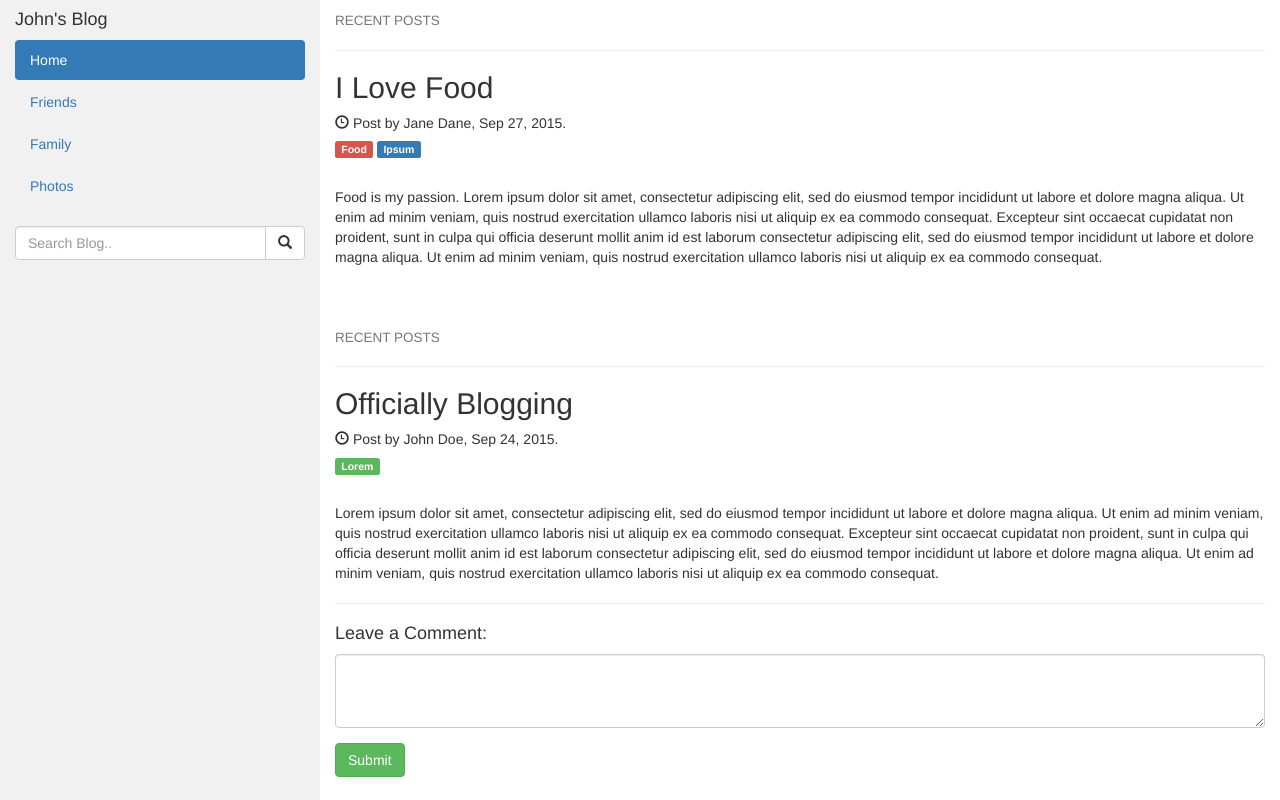
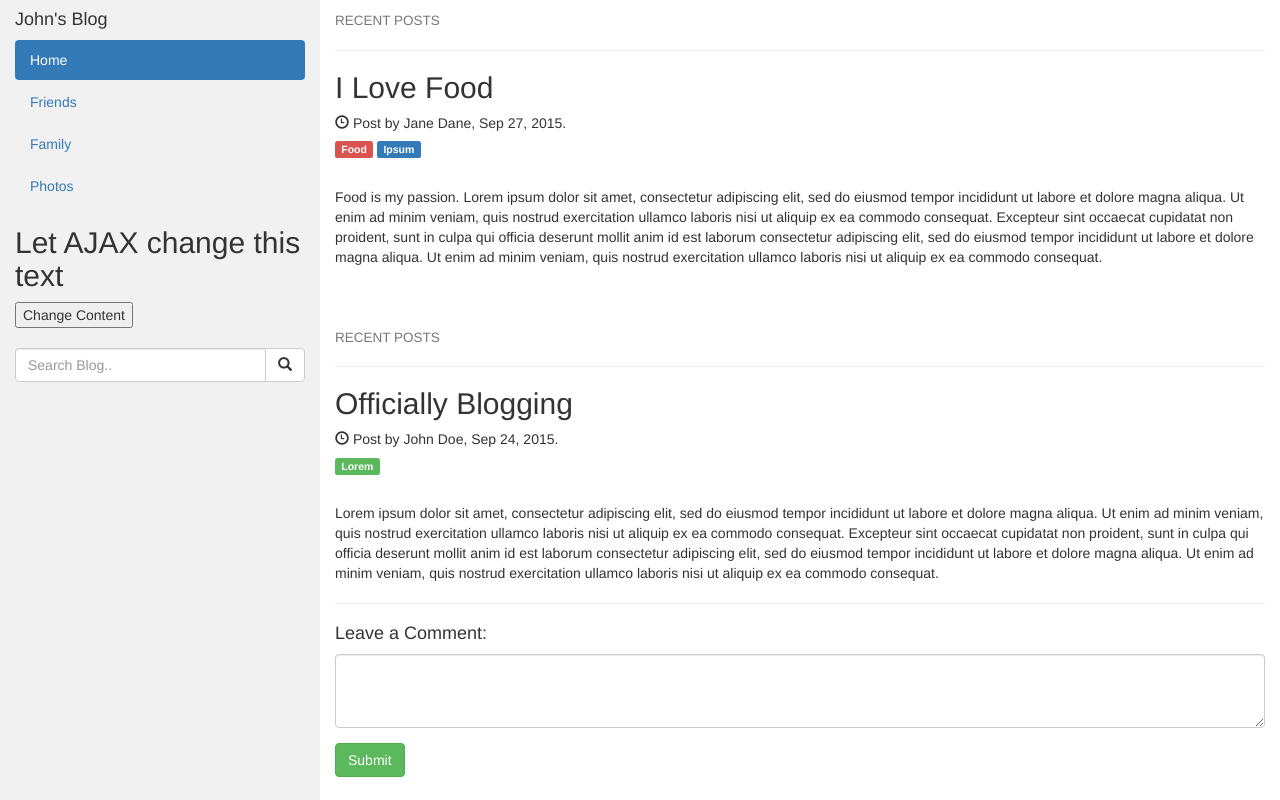
Before and after one commit to donfabio15/porcodio, a plain HTML site: page index.html in a window 1280 px wide. Shown: the top 800 px of the page. Drawn offline with nearby package versions, Linux system fonts and the light colour scheme.

Commit message:
Update index.html

```diff
--- a/index.html
+++ b/index.html
@@ -45,6 +45,12 @@
         <li><a href="#section2">Friends</a></li>
         <li><a href="#section3">Family</a></li>
         <li><a href="#section3">Photos</a></li>
+        <li>
+            <div id="demo">
+              <h2>Let AJAX change this text</h2>
+            <button type="button" onclick="loadDoc()">Change Content</button>
+            </div>
+        </li>
       </ul><br>
       <div class="input-group">
         <input type="text" class="form-control" placeholder="Search Blog..">
```
